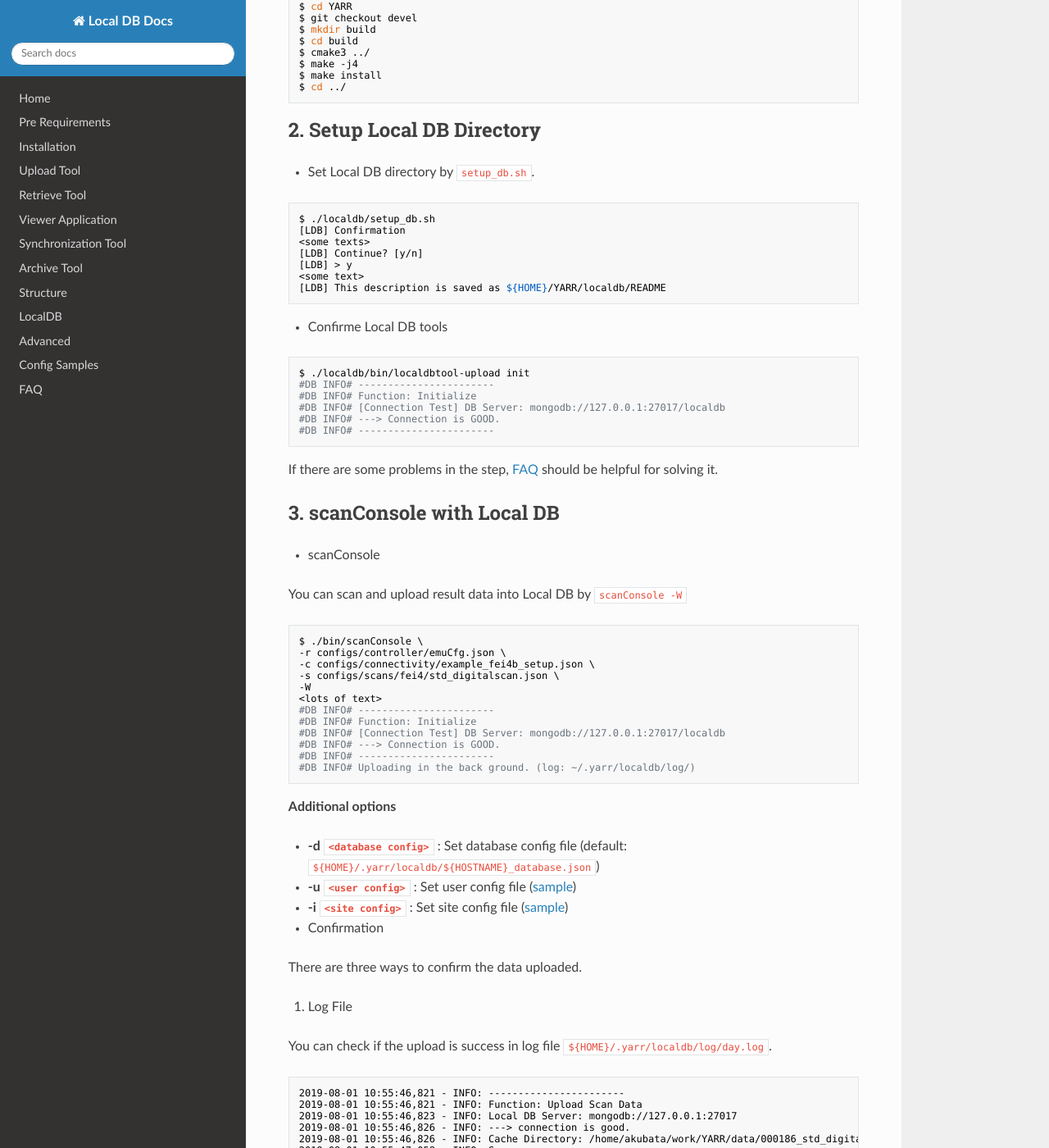
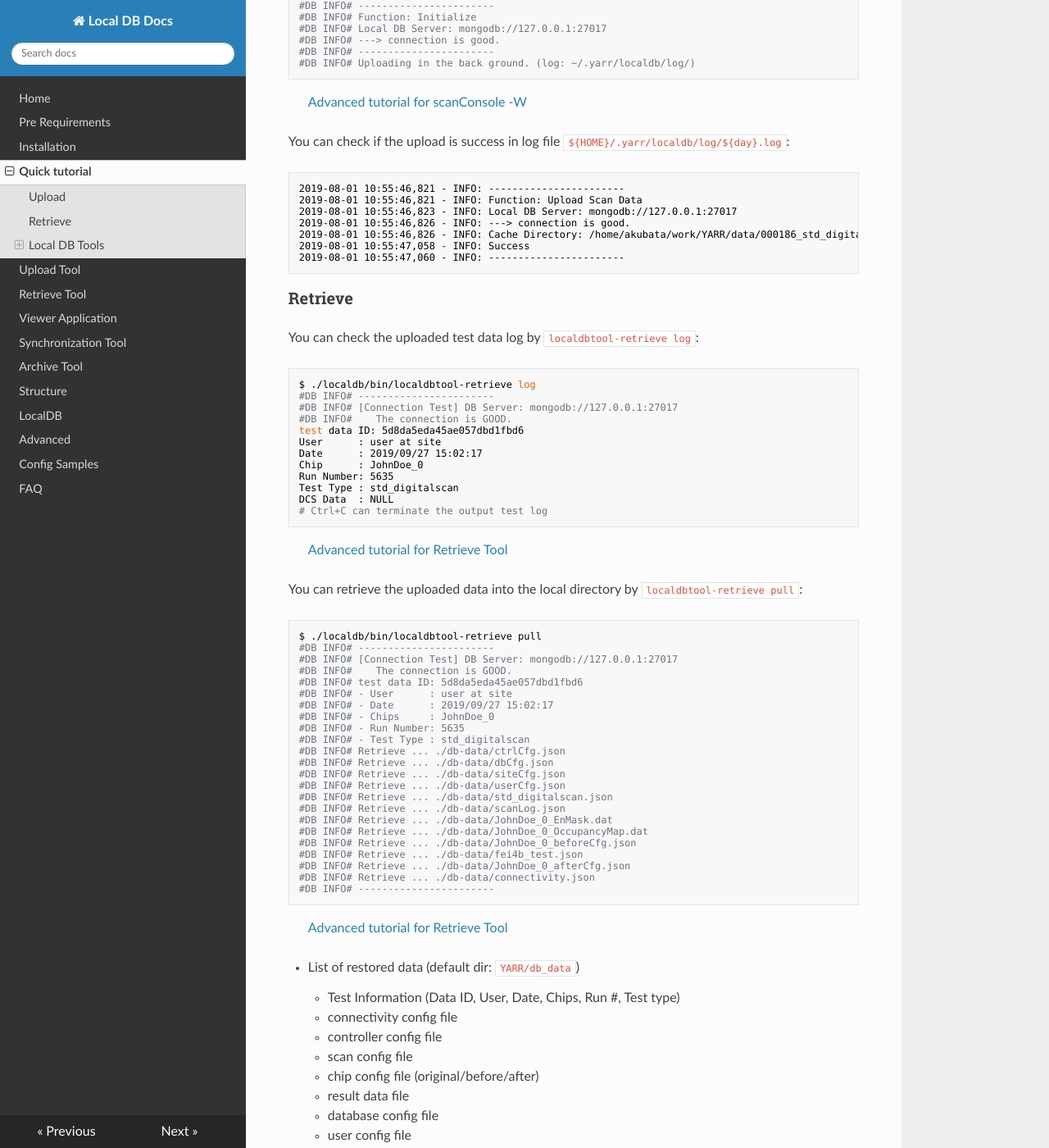
Before and after one commit to jlab-hep/localdb-docs, an MkDocs documentation site: the page built from docs/tutorial.md, in a window 1280 px wide and 1400 px high, scrolled down 404 px. Shown: the whole window at 82% size. Built offline with MkDocs 1.6.1, drawn with Linux system fonts in a browser that asks for light colours; nearby versions of some CDN libraries; old or Windows-style settings are respelled for this version of MkDocs; some of the changed text lies outside the part shown.

Commit message:
Updated tutorial.md

````diff
--- a/docs/tutorial.md
+++ b/docs/tutorial.md
@@ -1,57 +1,10 @@
 # Quick Tutorial
 
-You can store result data by YARR immediately following the tutorial.
+You can store result data by YARR immediately following the tutorial.<br>
 
-## 0. Installation
+### Upload
 
-This step should be done by the administrator of the machine.<br>
-The detail can be checked [Quick Installtion](#quick-installation).
-
-## 1. Setup YARR command with Local DB
-
-```bash
-$ cd YARR
-$ git checkout devel
-$ mkdir build
-$ cd build
-$ cmake3 ../
-$ make -j4
-$ make install
-$ cd ../
-```
-
-## 2. Setup Local DB Directory
-
-- Set Local DB directory by `setup_db.sh`.
-
-```bash
-$ ./localdb/setup_db.sh
-[LDB] Confirmation
-<some texts>
-[LDB] Continue? [y/n]
-[LDB] > y
-<some text>
-[LDB] This description is saved as ${HOME}/YARR/localdb/README
-```
-
-- Confirme Local DB tools
-
-```bash
-$ ./localdb/bin/localdbtool-upload init
-#DB INFO# -----------------------
-#DB INFO# Function: Initialize
-#DB INFO# [Connection Test] DB Server: mongodb://127.0.0.1:27017/localdb
-#DB INFO# ---> Connection is GOOD.
-#DB INFO# -----------------------
-```
-
-If there are some problems in the step, [FAQ](#faq) should be helpful for solving it.
-
-## 3. scanConsole with Local DB
-
-- scanConsole
-
-You can scan and upload result data into Local DB by `scanConsole -W`
+You can scan and upload the test data into Local DB by `scanConsole -W`:
 
 ```bash
 $ ./bin/scanConsole \
@@ -62,25 +15,14 @@ $ ./bin/scanConsole \
 <lots of text>
 #DB INFO# -----------------------
 #DB INFO# Function: Initialize
-#DB INFO# [Connection Test] DB Server: mongodb://127.0.0.1:27017/localdb
-#DB INFO# ---> Connection is GOOD.
+#DB INFO# Local DB Server: mongodb://127.0.0.1:27017
+#DB INFO# ---> connection is good.
 #DB INFO# -----------------------
 #DB INFO# Uploading in the back ground. (log: ~/.yarr/localdb/log/)
 ```
+> [Advanced tutorial for scanConsole -W](https://localdb-docs.readthedocs.io/en/master/upload/#upload-test-data)
 
-**Additional options**
-
-- **-d ``<database config>``** : Set database config file (default: `${HOME}/.yarr/localdb/${HOSTNAME}_database.json`)
-- **-u ``<user config>``** : Set user config file ([sample](#user-config-file))
-- **-i ``<site config>``** : Set site config file ([sample](#site-config-file))
-
-- Confirmation
-
-There are three ways to confirm the data uploaded.
-
-1. Log File
-
-You can check if the upload is success in log file `${HOME}/.yarr/localdb/log/day.log`.
+You can check if the upload is success in log file `${HOME}/.yarr/localdb/log/${day}.log`:
 
 ```log
 2019-08-01 10:55:46,821 - INFO: -----------------------
@@ -92,32 +34,112 @@ You can check if the upload is success in log file `${HOME}/.yarr/localdb/log/da
 2019-08-01 10:55:47,060 - INFO: -----------------------
 ```
 
-2. Retrieve Tool
+### Retrieve
 
-You can check uploaded test log in CUI command `localdb/bin/localdbtool-retrieve`.
+You can check the uploaded test data log by `localdbtool-retrieve log`:
 
 ```bash
 $ ./localdb/bin/localdbtool-retrieve log
 #DB INFO# -----------------------
 #DB INFO# [Connection Test] DB Server: mongodb://127.0.0.1:27017
 #DB INFO#    The connection is GOOD.
-test data ID: 5d4c94c1fd212a639247b044
-User      : arisa_kubota at tokyo_institute_of_technology
-Date      : 2019/08/08 14:31:39
-Chip      : RD53A-001, RD53A-001_chip1
-Run Number: 255
-Test Type : std_analogscan
+test data ID: 5d8da5eda45ae057dbd1fbd6
+User      : user at site
+Date      : 2019/09/27 15:02:17
+Chip      : JohnDoe_0
+Run Number: 5635
+Test Type : std_digitalscan
 DCS Data  : NULL
-
-test data ID: 5d4c89a4e34d9efb40565e65
-User      : arisa_kubota at tokyo_institute_of_technology
-Date      : 2019/08/08 13:44:14
-Chip      : RD53A-001, RD53A-001_chip1
-Run Number: 251
 # Ctrl+C can terminate the output test log
 ```
+> [Advanced tutorial for Retrieve Tool](https://localdb-docs.readthedocs.io/en/master/retrieve/)
 
-3. Viewer Application
+You can retrieve the uploaded data into the local directory by `localdbtool-retrieve pull`:
 
-You can check uploaded test data in GUI when Viewer Application is running. ([How to run the Viewer Application](#viewer-application))<br>
-Access `http://127.0.0.1:5000/localdb/` or `http://IPaddress/localdb` in browser.
+```bash
+$ ./localdb/bin/localdbtool-retrieve pull
+#DB INFO# -----------------------
+#DB INFO# [Connection Test] DB Server: mongodb://127.0.0.1:27017
+#DB INFO#    The connection is GOOD.
+#DB INFO# test data ID: 5d8da5eda45ae057dbd1fbd6
+#DB INFO# - User      : user at site
+#DB INFO# - Date      : 2019/09/27 15:02:17
+#DB INFO# - Chips     : JohnDoe_0
+#DB INFO# - Run Number: 5635
+#DB INFO# - Test Type : std_digitalscan
+#DB INFO# Retrieve ... ./db-data/ctrlCfg.json
+#DB INFO# Retrieve ... ./db-data/dbCfg.json
+#DB INFO# Retrieve ... ./db-data/siteCfg.json
+#DB INFO# Retrieve ... ./db-data/userCfg.json
+#DB INFO# Retrieve ... ./db-data/std_digitalscan.json
+#DB INFO# Retrieve ... ./db-data/scanLog.json
+#DB INFO# Retrieve ... ./db-data/JohnDoe_0_EnMask.dat
+#DB INFO# Retrieve ... ./db-data/JohnDoe_0_OccupancyMap.dat
+#DB INFO# Retrieve ... ./db-data/JohnDoe_0_beforeCfg.json
+#DB INFO# Retrieve ... ./db-data/fei4b_test.json
+#DB INFO# Retrieve ... ./db-data/JohnDoe_0_afterCfg.json
+#DB INFO# Retrieve ... ./db-data/connectivity.json
+#DB INFO# -----------------------
+```
+> [Advanced tutorial for Retrieve Tool](https://localdb-docs.readthedocs.io/en/master/retrieve/)
+
+* List of restored data (default dir: `YARR/db_data`)
+    * Test Information (Data ID, User, Date, Chips, Run #, Test type)
+    * connectivity config file
+    * controller config file
+    * scan config file
+    * chip config file (original/before/after)
+    * result data file
+    * database config file
+    * user config file
+    * site config file
+
+### Local DB Tools
+
+You can handle data in Local DB using Local DB Tools:
+
+* [Viewer Application](#viewer-application)
+* [Synchronization Tool](#sync-tool)
+* [Archive Tool](#archive-tool)
+
+```bash
+$ git clone https://gitlab.cern.ch/YARR/localdb-tools.git
+```
+
+#### Viewer Application
+
+```bash
+# 1. Set Application
+$ cd localdb-tools/viewer
+$ ./setup_viewer.sh
+
+# 2. Run Application
+$ ./app.py --config conf.yml &
+# ---> Access 'http://127.0.0.1:5000/localdb/' or
+#      'http://IPaddress/localdb/' on browser to check data in Local DB
+```
+> [Advanced tutorial for Viewer Application](https://localdb-docs.readthedocs.io/en/master/viewer/)
+
+#### Synchronization Tool
+
+```bash
+# 1. Set Tool
+$ cd localdb-tools/sync-tool
+$ ./setup_sync_tool.sh
+
+# 2. Run Tool
+$ ./bin/localdbtool-sync.py --sync-opt <option> --config my_configure.yml
+```
+> [Advanced tutorial for Synchronization Tool](https://localdb-docs.readthedocs.io/en/master/sync/)
+
+#### Archive Tool
+
+```bash
+# 1. Set Tool
+$ cd localDB-tools/archive-tool
+$ ./setup_archive_tool.sh
+
+# 2. Run Tool
+$ ./bin/localdbtool-archive.sh --config my_archive_configure.yml
+```
+> [Advanced tutorial for Archive Tools](https://localdb-docs.readthedocs.io/en/master/archive/)
--- a/mkdocs.yml
+++ b/mkdocs.yml
@@ -3,6 +3,7 @@ pages:
     - Home: index.md
     - Pre Requirements: requirements.md
     - Installation: install.md
+    - Quick tutorial: tutorial.md
     - Upload Tool: upload.md
     - Retrieve Tool: retrieve.md
     - Viewer Application: viewer.md
````
